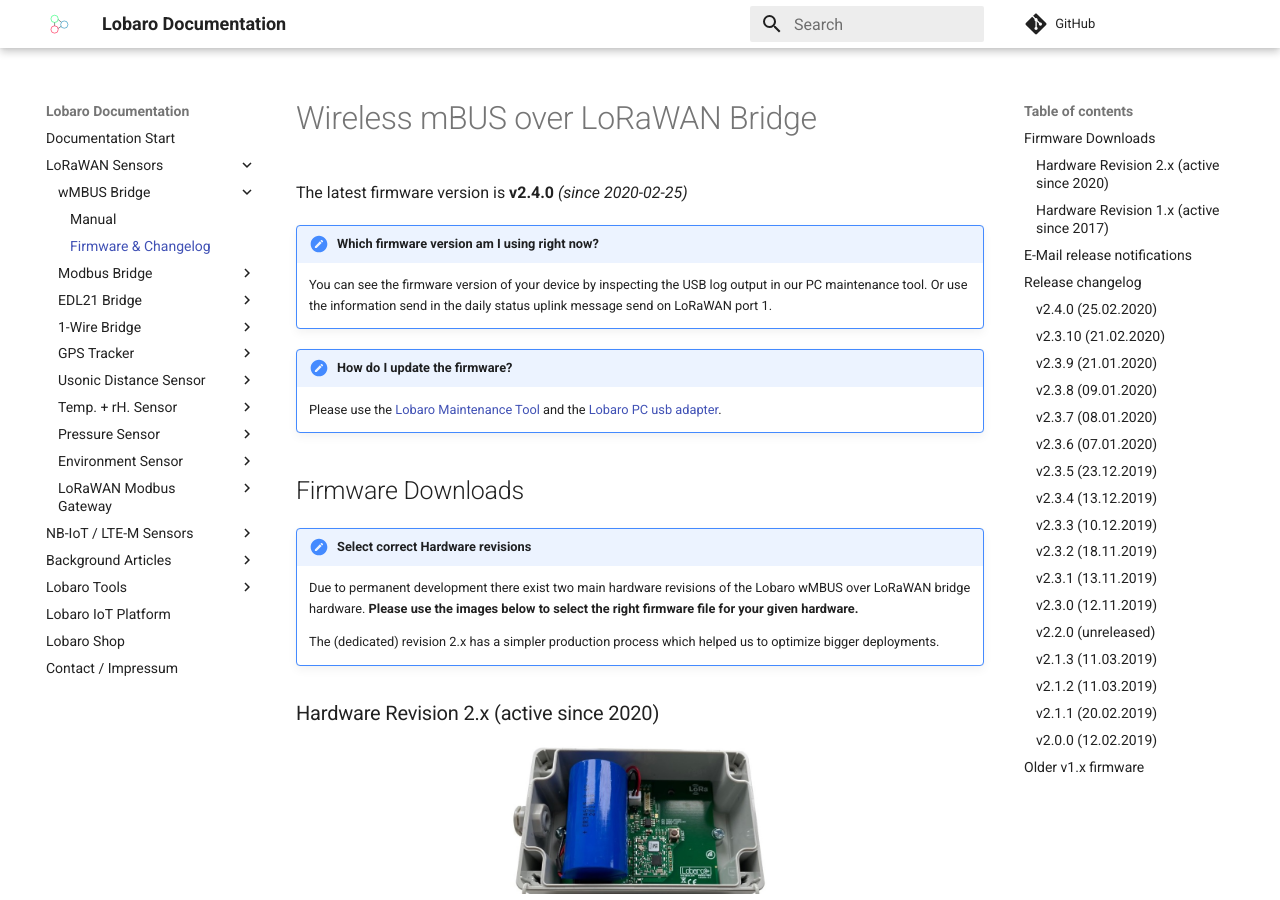
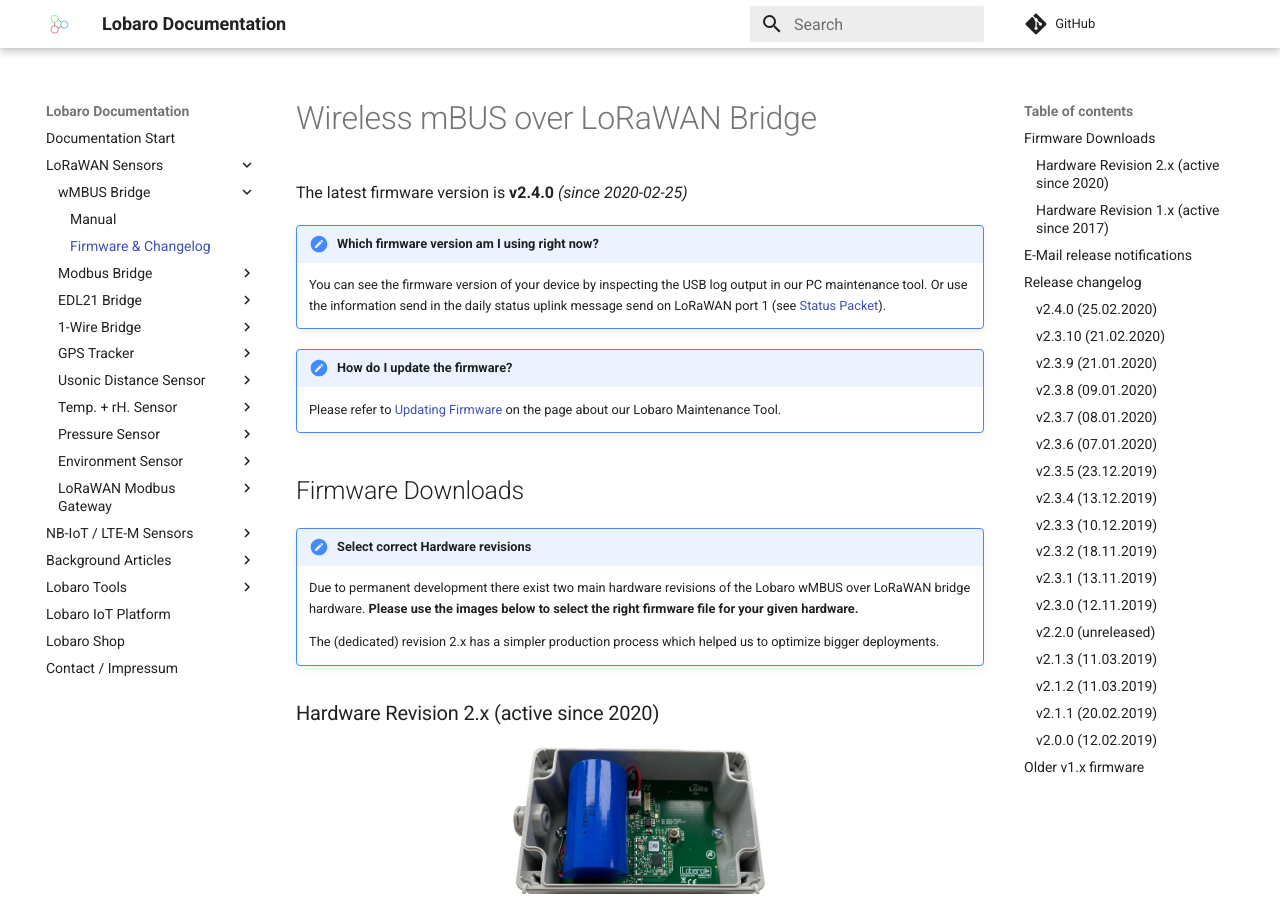
Before and after one commit to Lobaro/docs, an MkDocs documentation site: the page built from docs/lorawan-sensors/wmbus-lorawan/firmware.md, in a window 1280 px wide and 900 px high. Built offline with MkDocs 1.6.1 and Material for MkDocs 9.7.7, drawn with Linux system fonts in a browser that asks for light colours; a script that is not in the unit is left out; comment, search, counter and statistics services are not loaded.

Commit message:
Add links to status packet and firmware update in firmware page.

```diff
--- a/docs/lorawan-sensors/wmbus-lorawan/firmware.md
+++ b/docs/lorawan-sensors/wmbus-lorawan/firmware.md
@@ -4,10 +4,11 @@
 
 !!! faq "Which firmware version am I using right now?"
     You can see the firmware version of your device by inspecting the USB log output in our PC maintenance tool. Or use the information
-    send in the daily status uplink message send on LoRaWAN port 1.
+    send in the daily status uplink message send on LoRaWAN port 1 (see [Status Packet](index.md#status-packet)).
 
 !!! faq "How do I update the firmware?"
-    Please use the [Lobaro Maintenance Tool](../../tools/lobaro-tool.md){: target="_blank"} and the [Lobaro PC usb adapter](../../tools/usb-config-adapter.md).
+    Please refer to [Updating Firmware](../../tools/lobaro-tool.md#updating-firmware){: target="_blank"} on the page
+    about our Lobaro Maintenance Tool.
 
 ## Firmware Downloads
 
```
